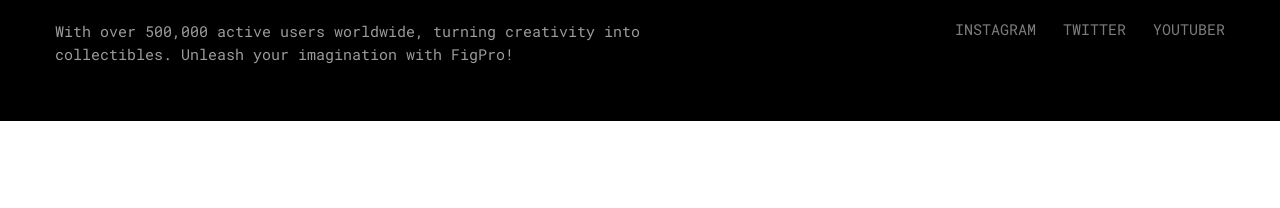
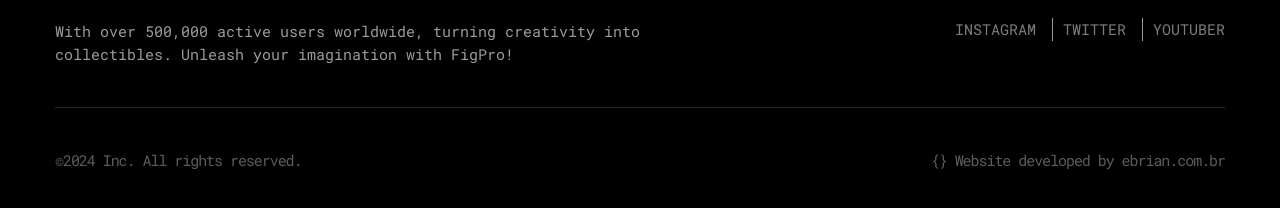
Before and after one commit to pedroGermano/figpro, a plain HTML site: page index.html in a window 1280 px wide. Shown: the part 6531-6739 px from the top of the page. Before the commit the page ends 6652 px from the top, so only its background shows below. Drawn offline with Linux system fonts and the light colour scheme; a web font is replaced by a local one.

Commit message:
feat: desktop don

```diff
--- a/index.html
+++ b/index.html
@@ -520,6 +520,10 @@
             </ul>
           </div>
         </div>
+        <div class="second-area">
+          <p>©2024 Inc. All rights reserved.</p>
+          <p>{} Website developed by ebrian.com.br</p>
+        </div>
       </div>
     </footer>
   </body>
--- a/scss/_footer.scss
+++ b/scss/_footer.scss
@@ -35,19 +35,37 @@ footer {
         display: flex;
         justify-content: space-between;
         li {
+          &:not(:last-child) {
+            border-right: 1px solid #9c9c9c;
+            padding-right: 1.6rem;
+          }
           a {
             color: #9c9c9c;
             font-size: 1.5rem;
             line-height: 155.3%;
             text-transform: uppercase;
             opacity: 0.8;
-            transition: opacity 0.3s ease;
+            transition: all 0.3s ease;
             &:hover {
               opacity: 1;
+              color: var(--WHITE);
             }
           }
         }
       }
     }
   }
+  .second-area {
+    border-top: 1px solid #282828;
+    margin-top: 4.1rem;
+    padding-top: 4.1rem;
+    display: flex;
+    justify-content: space-between;
+    p {
+      color: #5c5c5c;
+      font-size: 1.5rem;
+      line-height: 155.3%;
+      letter-spacing: -1.05px;
+    }
+  }
 }
```
Also changed, not shown: css/main.css, 1 other file.
